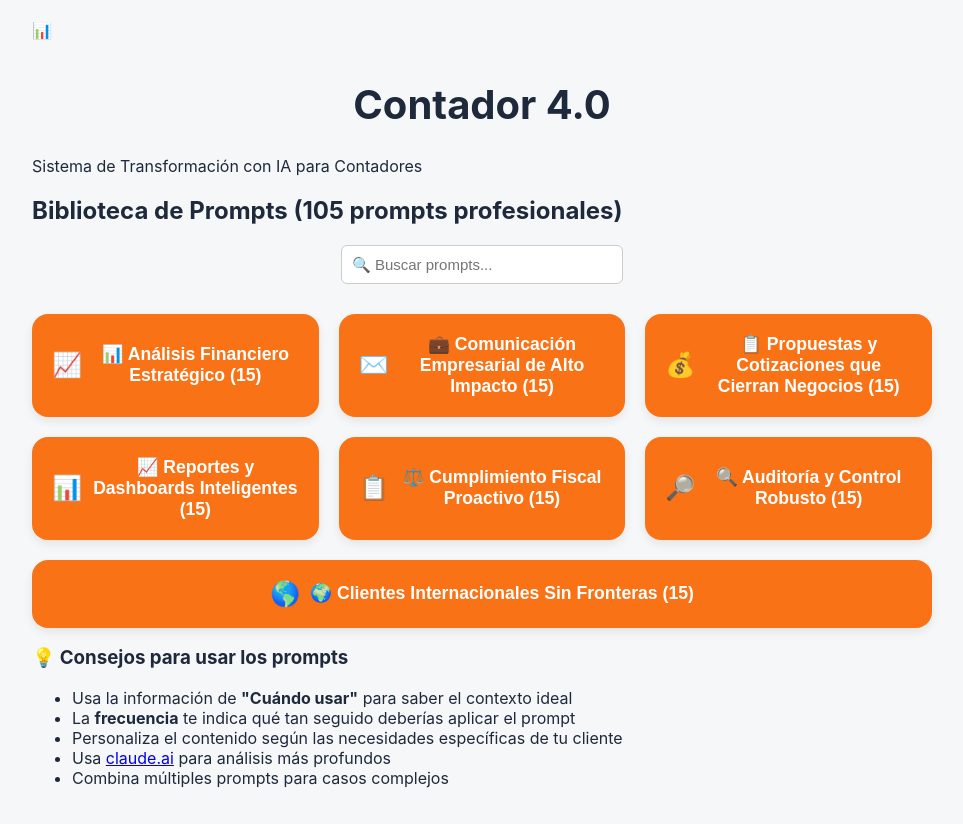
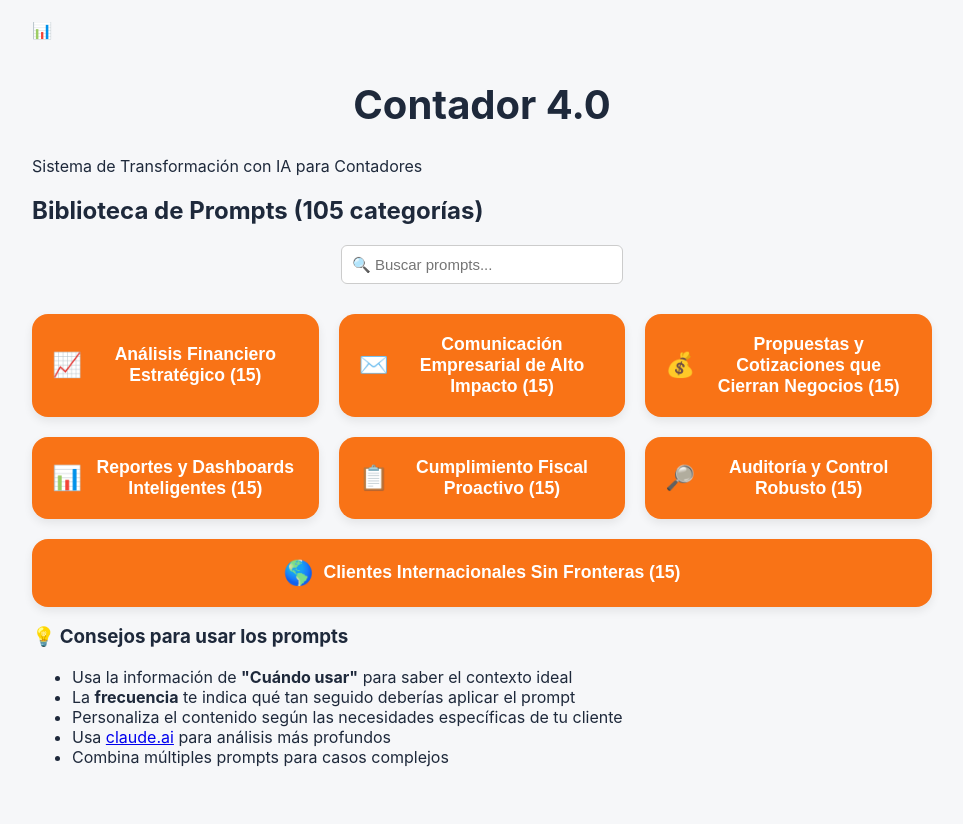
Before and after one commit to JairoAmaya/contador4-webapp-final, a React (Vite) app: page / in a window 1280 px wide. Shown: the whole page, without its empty margins (158-1121 px from the left). After the commit the page ends 803 px from the top, so only its background shows below. Built offline with nearby package versions, Linux system fonts and the light colour scheme.

Commit message:
Update App.jsx

```diff
--- a/src/App.jsx
+++ b/src/App.jsx
@@ -1,7 +1,7 @@
 // src/App.jsx
 
 import React, { useState } from 'react';
-import promptsData from './promptsData'; // IMPORTA LA DATA ANIDADA DESDE EL ARCHIVO JS
+import promptsData from './promptsData'; // Importa la data anidada
 import './styles.css';
 
 export default function App() {
@@ -17,8 +17,12 @@ export default function App() {
       category.subcategories.forEach(sub => {
         sub.prompts.forEach(p => {
           if (p.title.toLowerCase().includes(term) || p.prompt.toLowerCase().includes(term)) {
-            // Asegura que el prompt tenga un nombre de subcategoría para referencia
-            results.push({...p, subTitle: sub.title});
+            // Se asegura de adjuntar el nombre de la CATEGORÍA y SUB-CATEGORÍA
+            results.push({
+                ...p,
+                categoryTitle: category.title,
+                subTitle: sub.title
+            });
           }
         });
       });
@@ -41,6 +45,7 @@ export default function App() {
       setSelectedSubcategory(null);
     } else if (selectedCategory) {
       setSelectedCategory(null);
+      setSelectedSubcategory(null); // Asegura que ambos se limpien al volver
     } else if (searchResults.length > 0) {
       setSearchResults([]);
       setSearchTerm('');
@@ -55,6 +60,14 @@ export default function App() {
   const totalPrompts = promptsData.reduce((count, category) => {
     return count + category.subcategories.reduce((subCount, sub) => subCount + sub.prompts.length, 0);
   }, 0);
+
+  // Determinar el título de la vista actual (para la barra de búsqueda)
+  const currentViewTitle = () => {
+    if (selectedSubcategory) return selectedSubcategory.title;
+    if (selectedCategory) return selectedCategory.title;
+    if (searchResults.length > 0) return 'Resultados de Búsqueda';
+    return 'Biblioteca de Prompts';
+  };
 
   return (
     <div className="app-container">
@@ -71,9 +84,9 @@ export default function App() {
       <main className="main-content">
 
         <div className="section-header">
-          <h2>Biblioteca de Prompts ({totalPrompts} prompts profesionales)</h2>
+          <h2>{currentViewTitle()} ({selectedSubcategory ? selectedSubcategory.prompts.length : selectedCategory ? totalPrompts : totalPrompts} {selectedSubcategory ? 'prompts' : 'categorías'})</h2>
 
-          {/* Search Bar */}
+          {/* Search Bar y Botón Volver */}
           <div className="search-bar">
             <input
               type="text"
@@ -84,7 +97,7 @@ export default function App() {
             />
             {(selectedCategory || selectedSubcategory || searchResults.length > 0) && (
               <button className="reset-btn" onClick={handleBack}>
-                ⬅ {selectedSubcategory ? 'Volver a Subcategorías' : selectedCategory ? 'Volver a Categorías' : 'Limpiar Búsqueda'}
+                ⬅ {selectedSubcategory ? `Volver a ${selectedCategory.title}` : 'Volver a Categorías'}
               </button>
             )}
           </div>
@@ -103,7 +116,8 @@ export default function App() {
                     <div className="prompt-card-title">
                       <h3>{p.title}</h3>
                       <div className="prompt-metadata">
-                        <span className="badge badge-frequency">Categoría: {p.subTitle}</span>
+                        {/* Muestra la ruta de navegación: Categoría > Subcategoría */}
+                        <span className="badge badge-frequency">{p.categoryTitle.replace(/[\d\s\W]*/, '')} > {p.subTitle}</span>
                       </div>
                     </div>
                   </div>
@@ -124,7 +138,7 @@ export default function App() {
             </>
         )}
 
-        {/* === Vista Principal: Categorías === */}
+        {/* === Vista Principal: Categorías (Muestra las 7 principales) === */}
         {!selectedCategory && searchResults.length === 0 && (
           <div className="category-list prompts-container">
             {promptsData.map((category, index) => (
@@ -134,13 +148,13 @@ export default function App() {
                 onClick={() => setSelectedCategory(category)}
               >
                 <span style={{ fontSize: "1.5rem", marginRight: "10px" }}>{category.icon}</span>
-                {category.title} ({category.subcategories.reduce((c, sub) => c + sub.prompts.length, 0)})
+                {category.title.replace(/[\d\s\W]*/, '')} ({category.subcategories.reduce((c, sub) => c + sub.prompts.length, 0)})
               </button>
             ))}
           </div>
         )}
 
-        {/* === Vista Secundaria: Subcategorías === */}
+        {/* === Vista Secundaria: Subcategorías (Muestra las 5) === */}
         {selectedCategory && !selectedSubcategory && searchResults.length === 0 && (
           <div className="subcategoria-list prompts-container">
             {selectedCategory.subcategories.map((sub, i) => (
@@ -155,7 +169,7 @@ export default function App() {
           </div>
         )}
 
-        {/* === Vista Final: Prompts de Subcategoría === */}
+        {/* === Vista Final: Prompts de Subcategoría (Muestra los 3 detallados) === */}
         {selectedSubcategory && searchResults.length === 0 && (
           <div className="prompt-list prompts-container">
             {selectedSubcategory.prompts.map((prompt, i) => (
```
